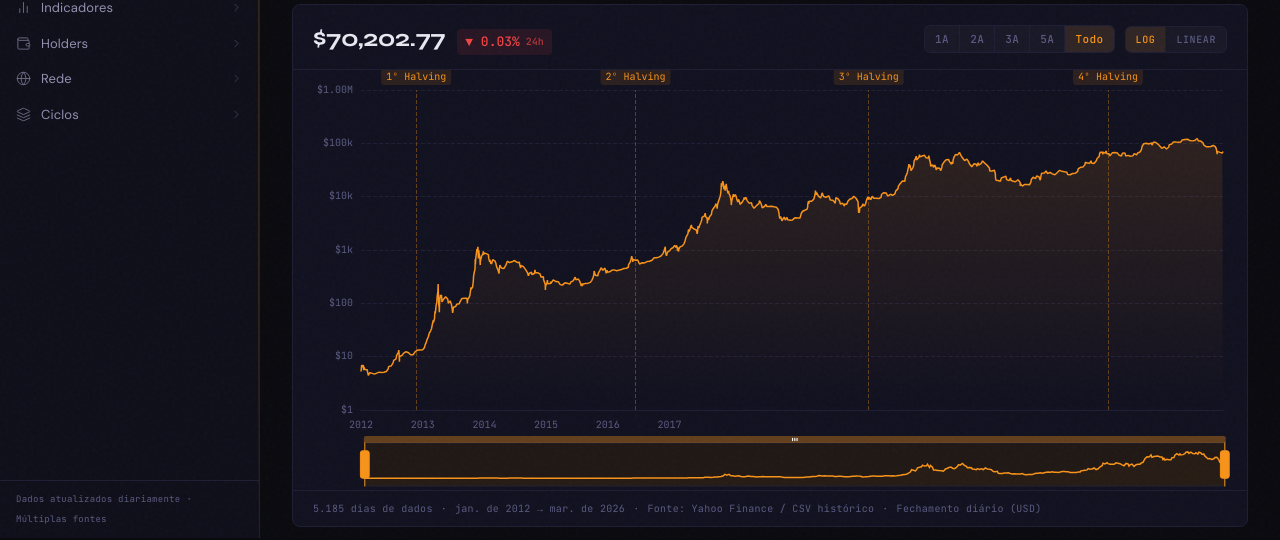
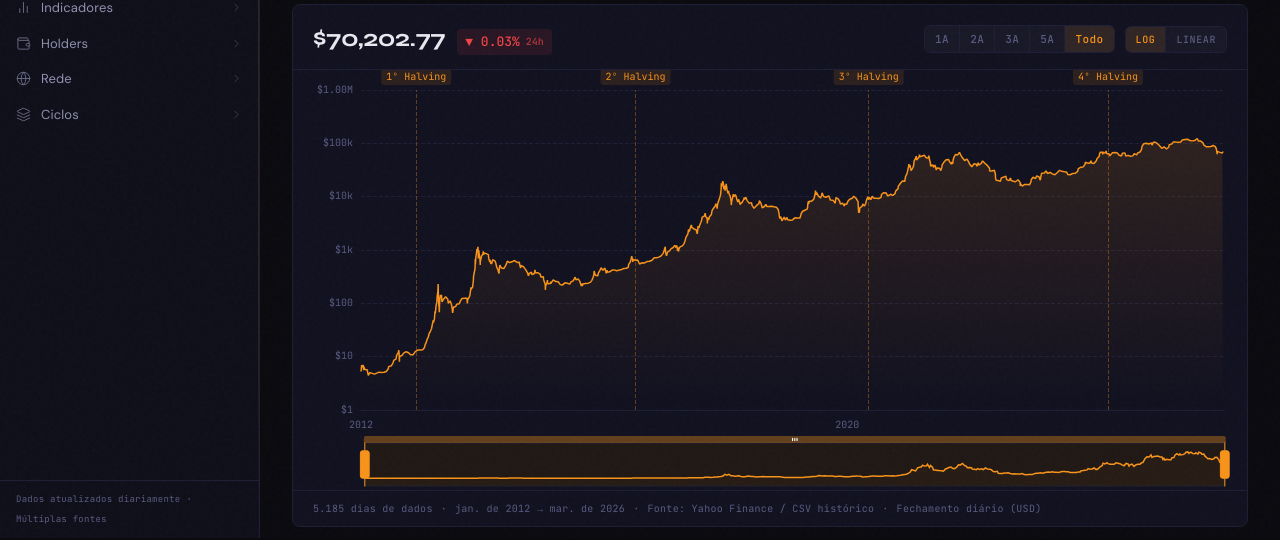
Before and after one commit to Chicoeth/btc-dashboard, a Next.js app in the folder btc-dashboard/frontend/: page /mercado/preco in a window 1280 px wide. Shown: the part 262-802 px from the top of the page. Built offline with nearby package versions, Linux system fonts and the light colour scheme.

Commit message:
corrige tooltip, labels eixo X e zoom

```diff
--- a/btc-dashboard/frontend/src/components/charts/PriceChart.jsx
+++ b/btc-dashboard/frontend/src/components/charts/PriceChart.jsx
@@ -32,8 +32,9 @@ function formatPriceFull(value) {
   return '$' + value.toLocaleString('en-US', { minimumFractionDigits: 2, maximumFractionDigits: 2 });
 }
 
-function formatDateLabel(ts) {
-  return new Date(ts).toLocaleDateString('pt-BR', { day: '2-digit', month: 'short', year: 'numeric' });
+function formatDateTooltip(dateStr) {
+  const d = new Date(dateStr);
+  return d.toLocaleDateString('pt-BR', { day: '2-digit', month: 'short', year: 'numeric' });
 }
 
 export default function PriceChart({ data, loading, error }) {
@@ -65,35 +66,40 @@ export default function PriceChart({ data, loading, error }) {
     const timestamps = data.map(([ts]) => new Date(ts).toISOString().split('T')[0]);
     const closes     = data.map(([, c]) => c);
 
-    // Quantos dias ficam visíveis no zoom atual
+    // Quantos dias visíveis no zoom atual
     const spanDays = Math.round(((zoomRange.end - zoomRange.start) / 100) * timestamps.length);
 
-    // Formatter do eixo X: adapta granularidade ao zoom
+    // Formatter do eixo X adaptativo
     const xLabelFormatter = (val) => {
-      const d = new Date(val);
+      const d     = new Date(val);
       const month = d.getMonth();
       const year  = d.getFullYear();
+      const day   = d.getDate();
 
       if (spanDays > 365 * 3) {
-        // Visão ampla: só mostra ano, apenas em janeiro
+        // Visão longa (>3 anos): só ano, apenas em janeiro
         return month === 0 ? String(year) : '';
       } else if (spanDays > 180) {
-        // Visão média: mês abreviado a cada trimestre + ano em janeiro
-        if (month === 0) return String(year);
-        if (month % 3 === 0) return MONTHS_PT[month];
+        // Visão média (6m–3a): ano em jan, mês a cada trimestre
+        if (month === 0)      return String(year);
+        if (month % 3 === 0)  return MONTHS_PT[month];
         return '';
       } else if (spanDays > 60) {
-        // Visão mensal: todos os meses
+        // Visão mensal (2–6m): todos os meses
         return month === 0 ? String(year) : MONTHS_PT[month];
       } else {
-        // Visão semanal: semana e mês
-        const day = d.getDate();
-        if (day <= 7) return MONTHS_PT[month] + (month === 0 ? ' ' + year : '');
-        if (day <= 14) return '14';
-        if (day <= 21) return '21';
+        // Visão curta (<2m): dias + mês
+        if (day === 1) return MONTHS_PT[month] + (month === 0 ? '\n' + year : '');
+        if ([8, 15, 22].includes(day)) return String(day);
         return '';
       }
     };
+
+    // Intervalo de labels no eixo X
+    const xInterval = spanDays > 365 * 3 ? Math.floor(timestamps.length / 16)
+                    : spanDays > 180     ? Math.floor(spanDays / 6)
+                    : spanDays > 60      ? Math.floor(spanDays / 7)
+                    : 'auto';
 
     const halvingLines = HALVINGS
       .filter(h => timestamps.includes(h.date))
@@ -115,12 +121,15 @@ export default function PriceChart({ data, loading, error }) {
       backgroundColor: 'transparent',
       animation: false,
       grid: { top: 20, left: 68, right: 24, bottom: 80 },
+
       tooltip: {
         trigger: 'axis',
         axisPointer: {
-          type: 'cross',
-          crossStyle: { color: '#3d3d6b' },
-          lineStyle: { color: '#3d3d6b' },
+          type: 'line',
+          // Só linha horizontal (snap ao valor), sem linha vertical
+          lineStyle: { color: 'rgba(255,255,255,0.15)', width: 1, type: 'dashed' },
+          // Desabilita o label do eixo Y (o número flutuante à esquerda)
+          label: { show: false },
         },
         backgroundColor: '#111120',
         borderColor: '#252540',
@@ -130,17 +139,18 @@ export default function PriceChart({ data, loading, error }) {
         formatter(params) {
           const p = params[0];
           if (!p) return '';
-          const halving = HALVINGS.find(h => h.date === p.axisValue);
+          const halving    = HALVINGS.find(h => h.date === p.axisValue);
           const halvingNote = halving
-            ? `<div style="color:#f7931a;font-size:11px;margin-top:4px;font-family:JetBrains Mono,monospace">⬡ ${halving.label} · ${halving.reward}</div>`
+            ? `<div style="color:#f7931a;font-size:11px;margin-top:6px;font-family:JetBrains Mono,monospace">⬡ ${halving.label} · ${halving.reward}</div>`
             : '';
           return `
-            <div style="font-family:JetBrains Mono,monospace;font-size:11px;color:#9090b0;margin-bottom:5px">${formatDateLabel(new Date(p.axisValue).getTime())}</div>
-            <div style="font-size:16px;font-weight:600;color:#e8e8f0">${formatPriceFull(p.value)}</div>
+            <div style="font-family:JetBrains Mono,monospace;font-size:11px;color:#9090b0;margin-bottom:4px">${formatDateTooltip(p.axisValue)}</div>
+            <div style="font-size:17px;font-weight:700;color:#e8e8f0;letter-spacing:-0.02em">${formatPriceFull(p.value)}</div>
             ${halvingNote}
           `;
         },
       },
+
       xAxis: {
         type: 'category',
         data: timestamps,
@@ -153,21 +163,17 @@ export default function PriceChart({ data, loading, error }) {
           margin: 10,
           showMinLabel: true,
           showMaxLabel: false,
+          interval: xInterval,
           formatter: xLabelFormatter,
-          // Intervalo automático baseado no span
-          interval: spanDays > 365 * 3 ? Math.floor(timestamps.length / 14)
-                  : spanDays > 180     ? Math.floor(spanDays / 5)
-                  : spanDays > 60      ? Math.floor(spanDays / 6)
-                  : 'auto',
         },
         splitLine: { show: false },
         boundaryGap: false,
       },
+
       yAxis: {
         type: isLog ? 'log' : 'value',
         logBase: 10,
-        // scale:true faz o eixo Y ajustar ao range visível automaticamente
-        scale: true,
+        scale: true, // ajusta eixo Y ao range visível automaticamente
         axisLine: { show: false },
         axisTick: { show: false },
         axisLabel: {
@@ -178,6 +184,7 @@ export default function PriceChart({ data, loading, error }) {
         },
         splitLine: { lineStyle: { color: '#1e1e35', type: 'dashed' } },
       },
+
       dataZoom: [
         {
           type: 'slider',
@@ -209,6 +216,7 @@ export default function PriceChart({ data, loading, error }) {
           end: zoomRange.end,
         },
       ],
+
       series: [{
         type: 'line',
         data: closes,
@@ -250,11 +258,11 @@ export default function PriceChart({ data, loading, error }) {
     init();
   }, [echartsReady, chartOption]);
 
-  // Stats — ATH usa high (índice 2)
+  // Stats — ATH usa high (índice 2), com fallback para close
   const stats = useMemo(() => {
     if (!data || data.length === 0) return {};
-    const latest  = data[data.length - 1][1];
-    const prev    = data[data.length - 2]?.[1];
+    const latest   = data[data.length - 1][1];
+    const prev     = data[data.length - 2]?.[1];
     const change24 = prev ? ((latest - prev) / prev) * 100 : null;
 
     let ath = 0, athIdx = 0;
@@ -262,12 +270,12 @@ export default function PriceChart({ data, loading, error }) {
       const h = data[i][2] ?? data[i][1];
       if (h > ath) { ath = h; athIdx = i; }
     }
-    const athDate = new Date(data[athIdx][0]).toLocaleDateString('pt-BR', { day: '2-digit', month: 'short', year: 'numeric' });
-    const fromAth = ((latest - ath) / ath) * 100;
+    const athDate  = new Date(data[athIdx][0]).toLocaleDateString('pt-BR', { day: '2-digit', month: 'short', year: 'numeric' });
+    const fromAth  = ((latest - ath) / ath) * 100;
 
-    const oneYearAgo  = Date.now() - 365 * 24 * 60 * 60 * 1000;
-    const yearEntry   = data.reduce((p, c) => Math.abs(c[0] - oneYearAgo) < Math.abs(p[0] - oneYearAgo) ? c : p);
-    const change1y    = ((latest - yearEntry[1]) / yearEntry[1]) * 100;
+    const oneYearAgo = Date.now() - 365 * 24 * 60 * 60 * 1000;
+    const yearEntry  = data.reduce((p, c) => Math.abs(c[0] - oneYearAgo) < Math.abs(p[0] - oneYearAgo) ? c : p);
+    const change1y   = ((latest - yearEntry[1]) / yearEntry[1]) * 100;
 
     return { latest, change24, ath, athDate, fromAth, change1y };
   }, [data]);
@@ -323,9 +331,7 @@ export default function PriceChart({ data, loading, error }) {
           </div>
         )}
         {!loading && !error && (!data || data.length === 0) && (
-          <div className="chart-state">
-            <span>Sem dados disponíveis.</span>
-          </div>
+          <div className="chart-state"><span>Sem dados disponíveis.</span></div>
         )}
         <div ref={chartRef} className="echarts-canvas" style={{ opacity: loading || error ? 0 : 1 }} />
       </div>
@@ -348,7 +354,6 @@ export default function PriceChart({ data, loading, error }) {
 
       <style jsx>{`
         .price-chart-wrapper { display: flex; flex-direction: column; height: 100%; }
-
         .chart-header {
           display: flex; align-items: center; justify-content: space-between;
           padding: 16px 20px 12px; border-bottom: 1px solid var(--border-subtle);
@@ -361,14 +366,12 @@ export default function PriceChart({ data, loading, error }) {
         }
         .price-placeholder { font-family: var(--font-mono); font-size: 20px; color: var(--text-muted); }
         .price-change {
-          display: flex; align-items: center; gap: 4px;
-          font-family: var(--font-mono); font-size: 13px; font-weight: 500;
-          padding: 3px 8px; border-radius: 4px;
+          display: flex; align-items: center; gap: 4px; font-family: var(--font-mono);
+          font-size: 13px; font-weight: 500; padding: 3px 8px; border-radius: 4px;
         }
         .price-change.up   { color: #22c55e; background: rgba(34,197,94,0.1); }
         .price-change.down { color: #ef4444; background: rgba(239,68,68,0.1); }
         .change-label { font-size: 10px; opacity: 0.7; margin-left: 2px; }
-
         .chart-controls { display: flex; align-items: center; gap: 10px; }
         .period-selector, .scale-toggle {
           display: flex; background: rgba(255,255,255,0.03);
@@ -384,10 +387,8 @@ export default function PriceChart({ data, loading, error }) {
         .period-btn:hover, .scale-btn:hover { color: var(--text-primary); background: rgba(255,255,255,0.04); }
         .period-btn.active, .scale-btn.active { color: var(--brand-orange); background: rgba(247,147,26,0.1); }
         .scale-btn { letter-spacing: 0.06em; font-size: 10px; }
-
         .chart-area { flex: 1; position: relative; min-height: 420px; }
         .echarts-canvas { width: 100%; height: 100%; min-height: 420px; transition: opacity 0.3s ease; }
-
         .chart-state {
           position: absolute; inset: 0; display: flex; flex-direction: column;
           align-items: center; justify-content: center; gap: 12px;
@@ -396,14 +397,12 @@ export default function PriceChart({ data, loading, error }) {
         .chart-state.error { color: #ef4444; }
         .chart-state p { font-size: 11px; color: var(--text-muted); text-align: center; }
         .chart-state code { background: rgba(255,255,255,0.06); padding: 1px 5px; border-radius: 3px; }
-
         .spinner {
           width: 24px; height: 24px; border: 2px solid var(--border-subtle);
           border-top-color: var(--brand-orange); border-radius: 50%;
           animation: spin 0.8s linear infinite;
         }
         @keyframes spin { to { transform: rotate(360deg); } }
-
         .chart-footer {
           display: flex; align-items: center; gap: 8px; padding: 10px 20px;
           border-top: 1px solid var(--border-subtle); font-family: var(--font-mono);
```
